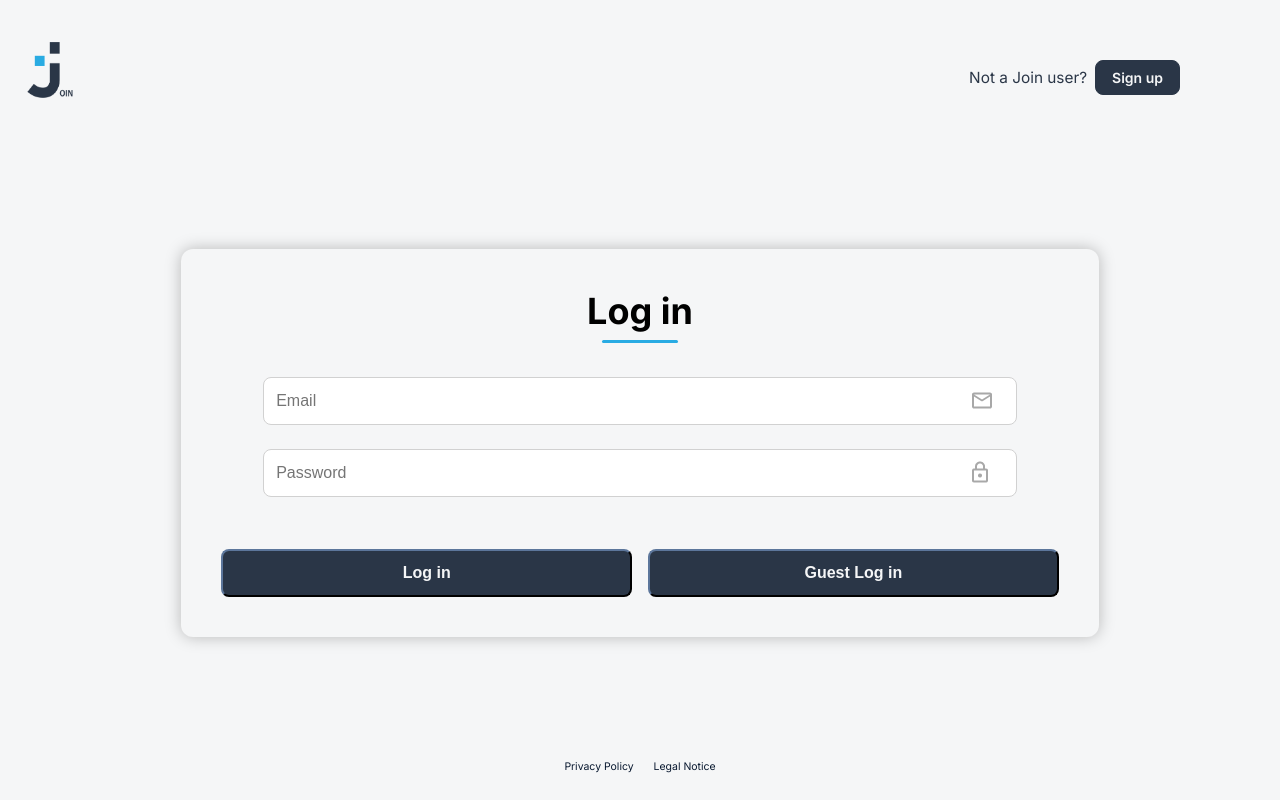
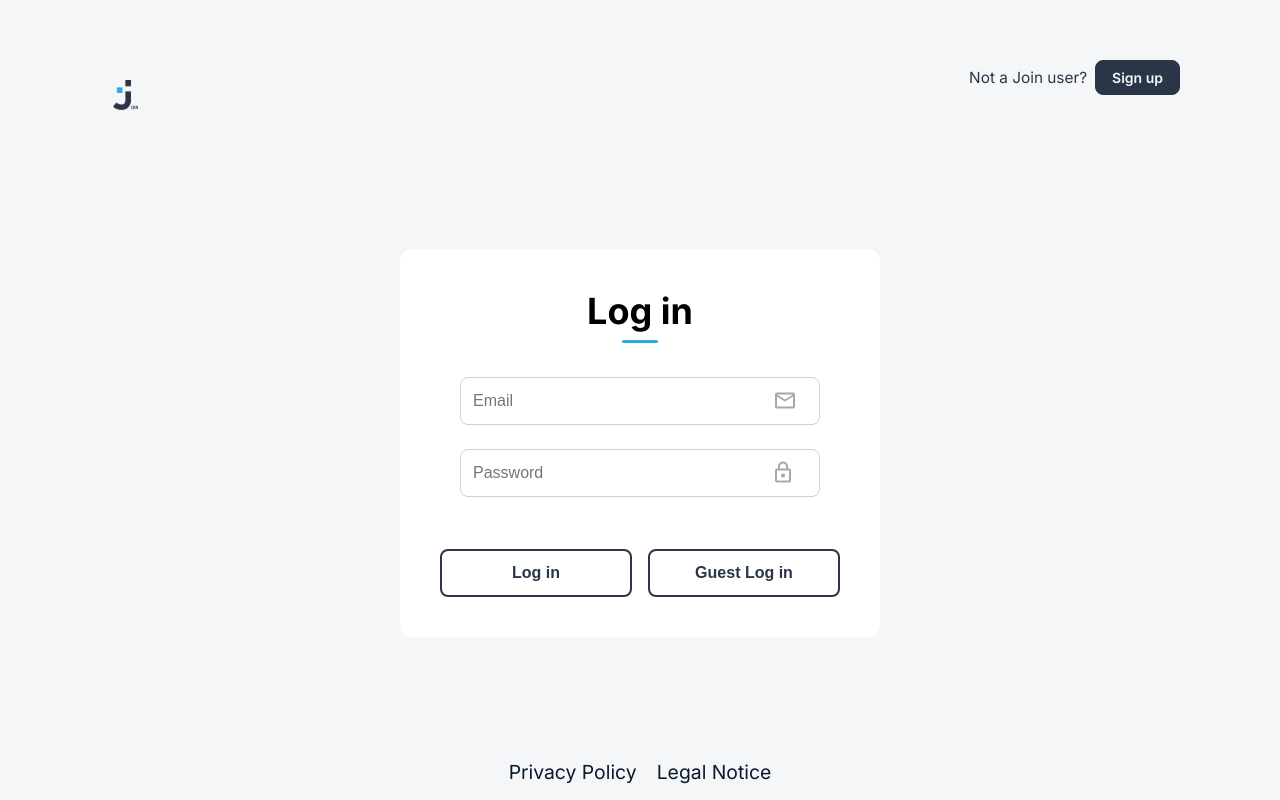
Before and after one commit to DanariDev/Join002, a PHP site: page / in a window 1280 px wide. Run offline with PHP 8.4, Linux system fonts and the light colour scheme; some libraries are stand-ins or nearby versions.

Commit message:
intro animation bearbeitet

```diff
--- a/css/intro.css
+++ b/css/intro.css
@@ -18,19 +18,18 @@
 
 .starting-logo img,
 .starting-logo-responsive img {
-    width: 50%;
-    height: 80%;
+    width: 10%; /* Ausgangsgröße, die dir passt */
+    height: auto; /* Automatische Höhe basierend auf Breite */
     object-fit: contain;
     align-self: center;
-
 }
 
 @keyframes slideToLeftCorner {
     to {
-        width: 100px;
-        height: 100px;
+        width: 250px; /* Erhöhte Endgröße */
+        height: 150px; /* Entsprechende Höhe */
         top: 20px;
         left: 0;
-        transform: scale(0.9);
+        transform: scale(1); /* Keine Verkleinerung */
     }
 }
--- a/css/login.css
+++ b/css/login.css
@@ -60,12 +60,12 @@
 .login-box {
     display: flex;
     flex-direction: column;
-    background: var(--clr-200);
+    background: #ffffff; /* Weiße Karte */
     width: 70%;
-    max-width: 900px;
+    max-width: 400px; /* Begrenzte Breite für bessere Proportionen */
     padding: 40px;
     border-radius: 12px;
-    box-shadow: 0 0 16px rgba(0, 0, 0, 0.25);
+    box-shadow: none; /* Schatten entfernen */
     text-align: center;
 }
 
@@ -117,22 +117,19 @@
     font-size: 16px;
     font-weight: 600;
     cursor: pointer;
-    color: var(--clr-200);
+    color: var(--clr-700); /* Dunkle Schriftfarbe */
     height: 48px;
-    border-radius: 8px;
-    border-color: var(--clr-700);
-    background-color: var(--clr-700);
-    font-size: 16px;
+    background-color: #ffffff; /* Weißer Gasblock */
+    border: 2px solid var(--clr-700); /* Passender Rahmen */
     flex: 1;
-    transition: background-color 0.2s ease;
+    transition: background-color 0.2s ease, color 0.2s ease;
 }
 
 .btn-secondary:hover,
 .btn-primary:hover {
-    background-color: var(--clr-200);
-    color: var(--clr-700);
+    background-color: var(--clr-700); /* Dunkler Hintergrund beim Hover */
+    color: var(--clr-200); /* Helle Schrift beim Hover */
     border-color: var(--clr-700);
-    border-radius: 8px;
 }
 
 .email-input {
@@ -168,7 +165,6 @@
 footer {
     display: flex;
     justify-content: center;
-
 }
 
 .footer-links {
@@ -181,6 +177,7 @@
 footer a {
     text-decoration: none;
     color: var(--clr-900);
+    font-size: var(--fs-20); /* Erhöhte Schriftgröße */
     gap: 12px;
 }
 
```
Also changed, not shown: protokoll.md (+4 -4 lines).
